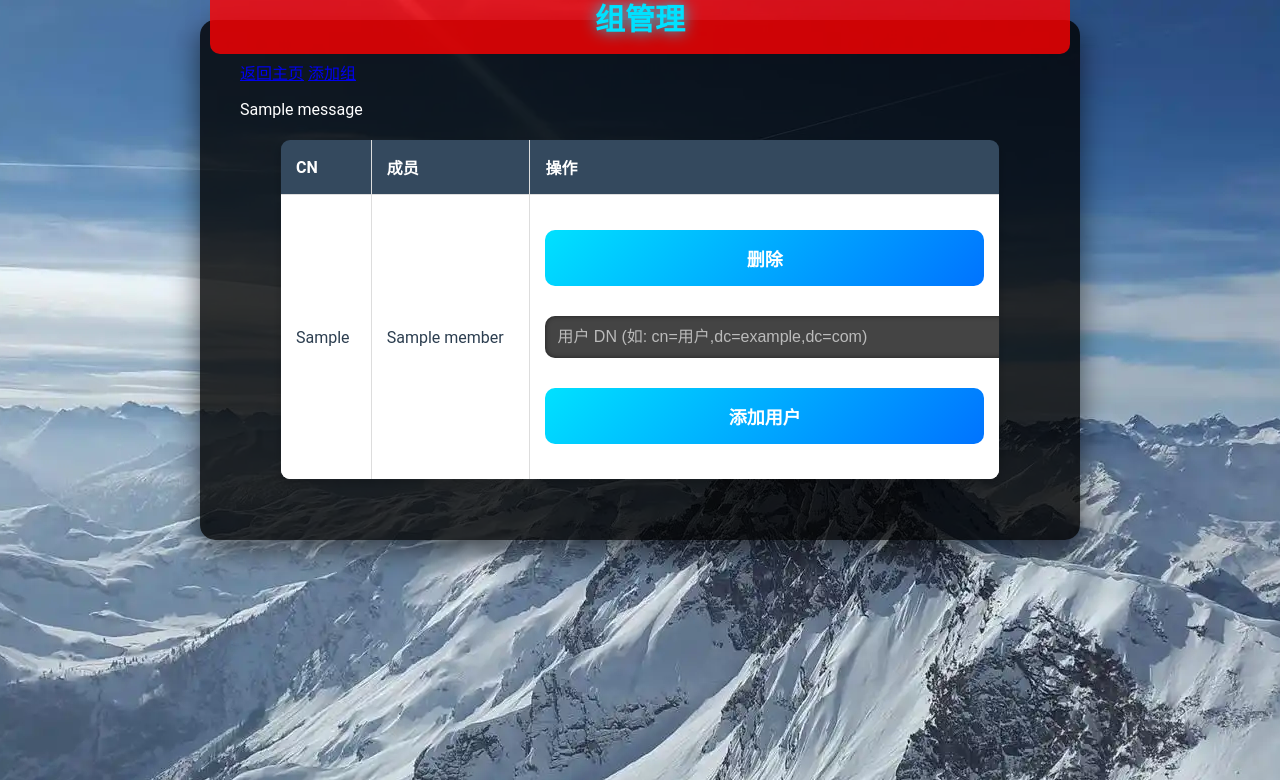
After one commit to lixiaokun777/ldap-webadmin, a Flask app: template templates/groups.html in a window 1280 px wide. The commit adds this page. Shown: the top 780 px of the page. Run offline with Flask 3, Linux system fonts and the light colour scheme; the template is opened without the code that fills it: most values are stand-ins (such as "Sample title", 1, 10 or a date in 2020); one stand-in notice (Sample message) is shown.

Commit message:
增加查看组功能，并在组内可以添加用户

```diff
--- a/app.py
+++ b/app.py
@@ -1,6 +1,6 @@
 # -*- coding: utf-8 -*-
 from flask import Flask, request, render_template, redirect, url_for, flash
-from ldap3 import Server, Connection, ALL, MODIFY_REPLACE
+from ldap3 import Server, Connection, ALL, MODIFY_REPLACE, MODIFY_ADD  # 添加这个导入
 import os
 
 app = Flask(__name__)
@@ -34,6 +34,7 @@ def index(page=1):
     start = (page - 1) * app.config['USERS_PER_PAGE']
     end = start + app.config['USERS_PER_PAGE']
 
+    # Retrieve user entries
     conn.search(app.config['BASE_DN'], '(objectClass=inetOrgPerson)', attributes=['cn', 'sn', 'mail'])
     entries = conn.entries[start:end]
     total_entries = len(conn.entries)
@@ -41,6 +42,20 @@ def index(page=1):
     total_pages = (total_entries + app.config['USERS_PER_PAGE'] - 1) // app.config['USERS_PER_PAGE']
 
     return render_template('index.html', entries=entries, page=page, total_pages=total_pages)
+
+@app.route('/groups')
+def groups():
+    if not app.config['LDAP_SERVER']:
+        return redirect(url_for('config'))
+    conn = get_ldap_connection()
+    if not conn.bound:
+        return redirect(url_for('config'))
+
+    # Retrieve group entries
+    conn.search(app.config['BASE_DN'], '(objectClass=groupOfNames)', attributes=['cn', 'member'])
+    groups = conn.entries
+
+    return render_template('groups.html', groups=groups)
 
 @app.route('/config', methods=['GET', 'POST'])
 def config():
@@ -82,7 +97,7 @@ def add_group():
         conn = get_ldap_connection()
         if conn.bound:
             try:
-                conn.add(group_dn, ['groupOfNames'], {'cn': cn, 'member': []})
+                conn.add(group_dn, ['groupOfNames'], {'cn': cn, 'member': ['']})
                 if not conn.result['description'] == 'success':
                     flash(f"添加组错误: {conn.result['description']}", 'error')
                 else:
@@ -125,5 +140,54 @@ def delete(cn):
             flash(f"删除用户异常: {str(e)}", 'error')
     return redirect(url_for('index'))
 
+@app.route('/delete_group/<cn>', methods=['POST'])
+def delete_group(cn):
+    group_dn = 'cn={},{}'.format(cn, app.config['BASE_DN'])
+    conn = get_ldap_connection()
+    if conn.bound:
+        try:
+            conn.delete(group_dn)
+            if not conn.result['description'] == 'success':
+                flash(f"删除组错误: {conn.result['description']}", 'error')
+            else:
+                flash('组删除成功！', 'success')
+        except Exception as e:
+            flash(f"删除组异常: {str(e)}", 'error')
+    return redirect(url_for('groups'))
+
+@app.route('/search')
+def search():
+    query = request.args.get('query')
+    if not query:
+        flash('请输入搜索关键词', 'error')
+        return redirect(url_for('index'))
+
+    conn = get_ldap_connection()
+    if not conn.bound:
+        return redirect(url_for('config'))
+
+    search_filter = f'(&(objectClass=inetOrgPerson)(|(cn=*{query}*)(sn=*{query}*)(mail=*{query}*)))'
+    conn.search(app.config['BASE_DN'], search_filter, attributes=['cn', 'sn', 'mail'])
+    entries = conn.entries
+
+    return render_template('index.html', entries=entries, page=1, total_pages=1)
+
+@app.route('/add_user_to_group/<cn>', methods=['POST'])
+def add_user_to_group(cn):
+    user_dn = request.form['user_dn']
+    group_dn = 'cn={},{}'.format(cn, app.config['BASE_DN'])
+    conn = get_ldap_connection()
+    if conn.bound:
+        try:
+            # 使用 MODIFY_ADD 添加用户到组
+            conn.modify(group_dn, {'member': [(MODIFY_ADD, [user_dn])]})
+            if not conn.result['description'] == 'success':
+                flash(f"添加用户到组错误: {conn.result['description']}", 'error')
+            else:
+                flash('用户成功添加到组！', 'success')
+        except Exception as e:
+            flash(f"添加用户到组异常: {str(e)}", 'error')
+    return redirect(url_for('groups'))
+
 if __name__ == '__main__':
     app.run(host='0.0.0.0', port=5000, debug=True)
--- /dev/null
+++ b/templates/groups.html
@@ -0,0 +1,51 @@
+<!doctype html>
+<html lang="zh">
+<head>
+    <meta charset="UTF-8">
+    <meta name="viewport" content="width=device-width, initial-scale=1.0">
+    <title>组管理</title>
+    <link rel="stylesheet" href="{{ url_for('static', filename='styles.css') }}">
+</head>
+<body>
+<div class="container">
+    <h1>组管理</h1>
+    <a href="{{ url_for('index') }}">返回主页</a>
+    <a href="{{ url_for('add_group') }}">添加组</a>
+    {% with messages = get_flashed_messages(with_categories=true) %}
+        {% if messages %}
+            <div class="flash-message">
+                {% for category, message in messages %}
+                    <p class="{{ category }}">{{ message }}</p>
+                {% endfor %}
+            </div>
+        {% endif %}
+    {% endwith %}
+    <table>
+        <tr>
+            <th>CN</th>
+            <th>成员</th>
+            <th>操作</th>
+        </tr>
+        {% for group in groups %}
+        <tr>
+            <td>{{ group.cn }}</td>
+            <td>
+                {% for member in group.member %}
+                    <p>{{ member }}</p>
+                {% endfor %}
+            </td>
+            <td>
+                <form action="{{ url_for('delete_group', cn=group.cn) }}" method="post" style="display:inline;">
+                    <button type="submit">删除</button>
+                </form>
+                <form action="{{ url_for('add_user_to_group', cn=group.cn) }}" method="post" style="display:inline;">
+                    <input type="text" name="user_dn" placeholder="用户 DN (如: cn=用户,dc=example,dc=com)" required>
+                    <button type="submit">添加用户</button>
+                </form>
+            </td>
+        </tr>
+        {% endfor %}
+    </table>
+</div>
+</body>
+</html>
```
Also changed, not shown: templates/index.html (+29 -0 lines), templates/search.html (added, +36 -0 lines).
